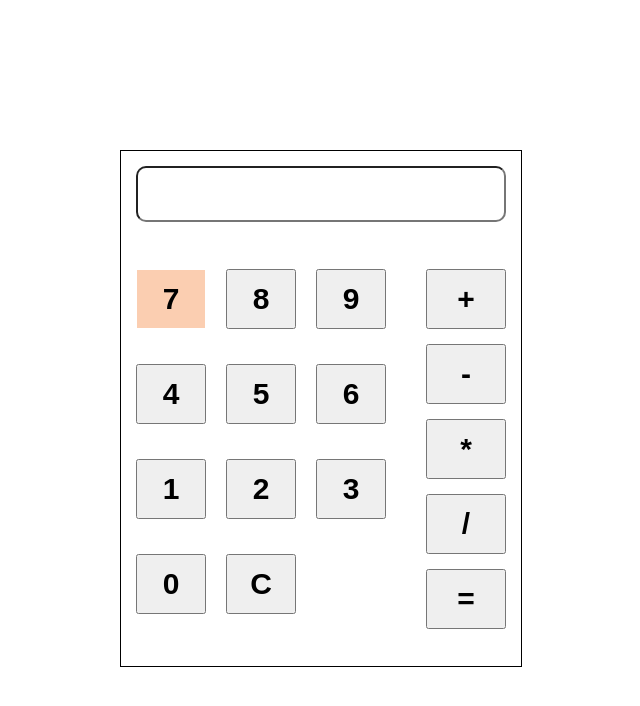
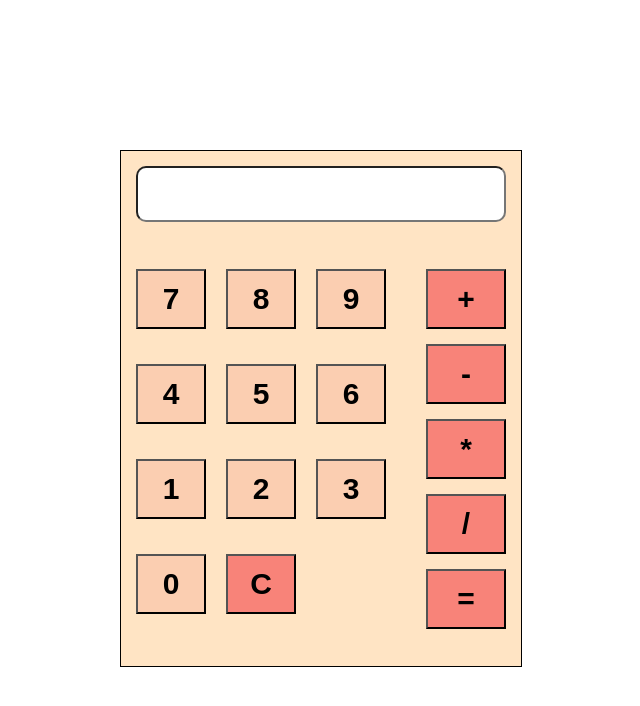
Before and after one commit to Probro55555/Calculator, a plain HTML site: page index.html in a window 1280 px wide. Shown: the top 706 px of the page, without its empty margins (637-1277 px from the left). Drawn offline with Linux system fonts and the light colour scheme.

Commit message:
Added designs

```diff
--- a/style.css
+++ b/style.css
@@ -21,6 +21,7 @@ body {
     padding-top: 15px;
     padding-left: 15px;
     padding-right: 15px;
+    background-color: bisque;
 
 }
 .buttons {
@@ -65,7 +66,7 @@ body {
     font-weight: bolder;
     font-size: 30px;
     background-color: rgb(251, 206, 177);
-    border: 1px solid white;
+
 
 }
 
@@ -73,6 +74,7 @@ body {
     width: 70px;
     height: 60px;
     font-weight: bolder;
+    background-color: rgb(251, 206, 177);
     font-size: 30px;
 }
 
@@ -80,6 +82,7 @@ body {
     width: 70px;
     height: 60px;
     font-weight: bolder;
+    background-color: rgb(251, 206, 177);
     font-size: 30px;
 }
 
@@ -87,6 +90,7 @@ body {
     width: 70px;
     height: 60px;
     font-weight: bolder;
+    background-color: rgb(251, 206, 177);
     font-size: 30px;
 }
 
@@ -94,6 +98,7 @@ body {
     width: 70px;
     height: 60px;
     font-weight: bolder;
+    background-color: rgb(251, 206, 177);
     font-size: 30px;
 }
 
@@ -101,6 +106,7 @@ body {
     width: 70px;
     height: 60px;
     font-weight: bolder;
+    background-color: rgb(251, 206, 177);
     font-size: 30px;
 }
 
@@ -108,6 +114,7 @@ body {
     width: 70px;
     height: 60px;
     font-weight: bolder;
+    background-color: rgb(251, 206, 177);
     font-size: 30px;
 }
 
@@ -115,6 +122,7 @@ body {
     width: 70px;
     height: 60px;
     font-weight: bolder;
+    background-color: rgb(251, 206, 177);
     font-size: 30px;
 }
 
@@ -122,6 +130,7 @@ body {
     width: 70px;
     height: 60px;
     font-weight: bolder;
+    background-color: rgb(251, 206, 177);
     font-size: 30px;
 }
 
@@ -129,6 +138,7 @@ body {
     width: 70px;
     height: 60px;
     font-weight: bolder;
+    background-color: rgb(251, 206, 177);
     font-size: 30px;
 }
 
@@ -150,6 +160,7 @@ body {
     height: 60px;
     font-weight: bolder;
     font-size: 30px;
+    background-color: rgb(248,131,121);
 }
 
 #sub {
@@ -157,6 +168,7 @@ body {
     height: 60px;
     font-weight: bolder;
     font-size: 30px;
+    background-color: rgb(248,131,121);
 }
 
 #mul {
@@ -164,6 +176,7 @@ body {
     height: 60px;
     font-weight: bolder;
     font-size: 30px;
+    background-color: rgb(248,131,121);
 }
 
 #divide {
@@ -171,6 +184,7 @@ body {
     height: 60px;
     font-weight: bolder;
     font-size: 30px;
+    background-color: rgb(248,131,121);
 }
 
 #equal {
@@ -178,6 +192,7 @@ body {
     height: 60px;
     font-weight: bolder;
     font-size: 30px;
+    background-color: rgb(248,131,121);
 }
 
 #clear {
@@ -185,4 +200,5 @@ body {
     height: 60px;
     font-weight: bolder;
     font-size: 30px;
+    background-color: rgb(248,131,121);
 }
```
